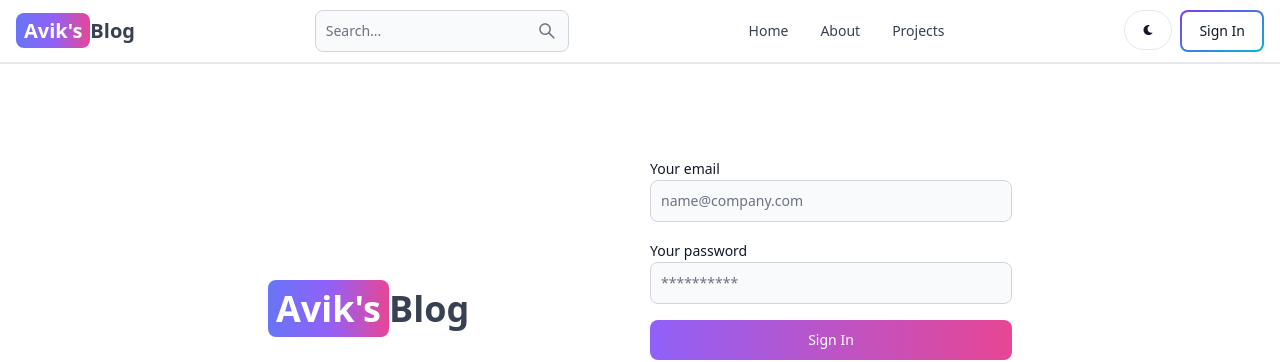
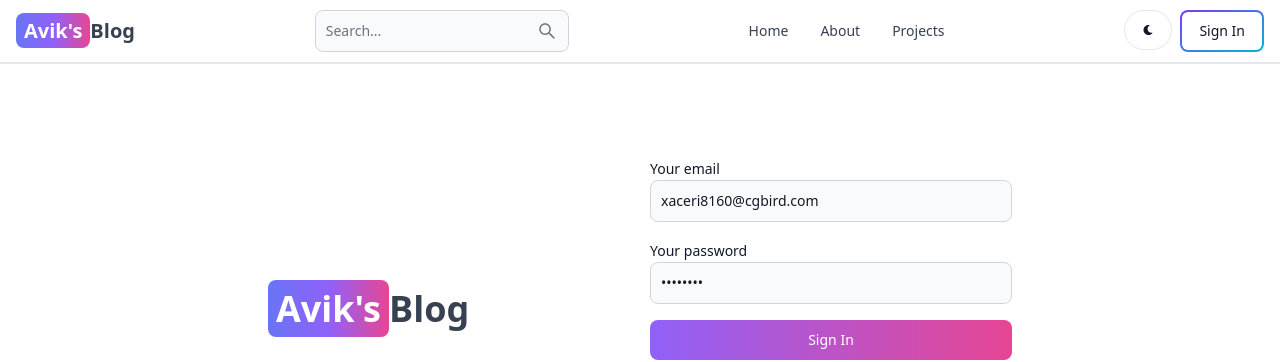
Before and after one commit to Avik-creator/AvikBlog, a React (Vite) app: page /sign-in in a window 1280 px wide. Shown: the top 362 px of the page. Built offline with nearby package versions, Linux system fonts and the light colour scheme; no server answers.

Commit message:
Added Changes

```diff
--- a/src/pages/SignIn.tsx
+++ b/src/pages/SignIn.tsx
@@ -76,6 +76,7 @@ export default function SignIn() {
                 type="email"
                 placeholder="name@company.com"
                 id="email"
+                defaultValue="xaceri8160@cgbird.com"
                 onChange={handleChange}
               />
             </div>
@@ -85,6 +86,7 @@ export default function SignIn() {
                 type="password"
                 placeholder="**********"
                 id="password"
+                defaultValue="testUser"
                 onChange={handleChange}
               />
             </div>
```
